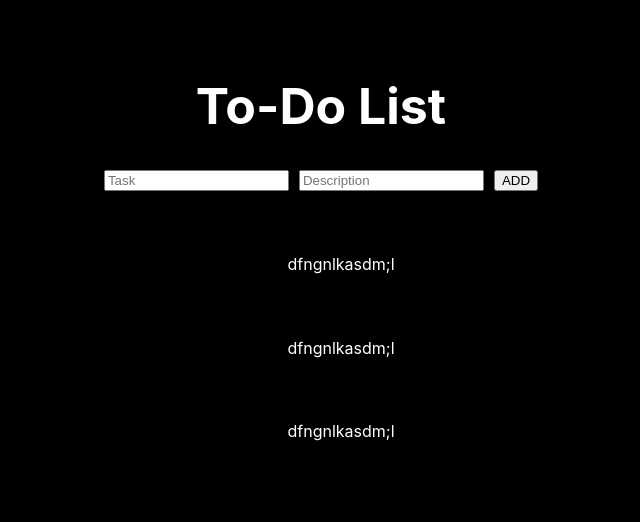
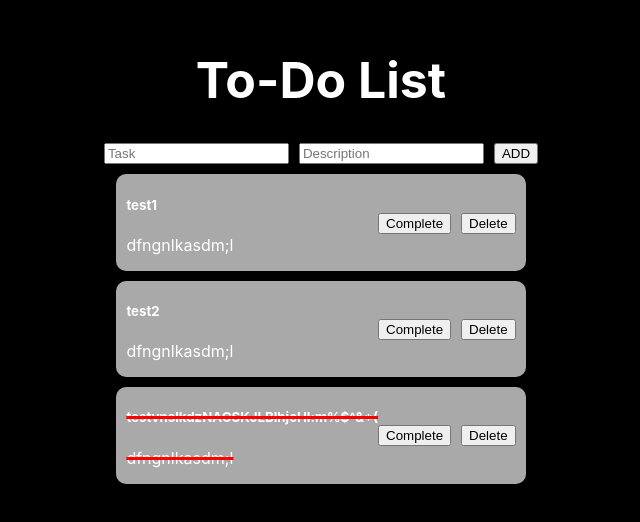
Before and after one commit to Pavel-174/to-do-list, a React (Create React App) app: page / in a window 1280 px wide. Shown: the part 150-672 px from the top of the page, without its empty margins (319-959 px from the left). Built offline with nearby package versions, Linux system fonts and the light colour scheme.

Commit message:
to-do-list

```diff
--- a/src/components/ToDoList/ToDoList.css
+++ b/src/components/ToDoList/ToDoList.css
@@ -1,3 +1,31 @@
 .todolist__text {
     color: white;
 }
+.todolist__header {
+    color: white;
+}
+
+.todolist__item {
+    display: flex;
+    flex-direction: row;
+    align-items: center;
+    justify-content: space-between;
+    background-color: darkgray;
+    margin-top: 10px;
+    padding: 0 10px;
+    border-radius: 10px;
+    text-align: left;
+}
+
+.todolist__list {
+    padding: 0;
+    margin: 0;
+}
+
+.todolist__task_checked {
+    text-decoration: line-through 3px solid red;
+}
+
+.todolist__button:nth-child(2) {
+  margin-left: 10px
+}
--- a/src/components/ToDoList/ToDoList.tsx
+++ b/src/components/ToDoList/ToDoList.tsx
@@ -1,21 +1,19 @@
 import React from 'react';
+import ToDoListItem from '../ToDoListItem/ToDoListItem';
 import './ToDoList.css'
 
 const tasks = [
-    {id: '1', task: 'test1', description: 'dfngnlkasdm;l', checked: false},
-    {id: '2', task: 'test2', description: 'dfngnlkasdm;l', checked: false},
-    {id: '3', task: 'testvnslkdzNACSKJLBlhjcHl:m%$^&*(', description: 'dfngnlkasdm;l', checked: true}
+    {id: 1, name: 'test1', description: 'dfngnlkasdm;l', checked: false},
+    {id: 2, name: 'test2', description: 'dfngnlkasdm;l', checked: false},
+    {id: 3, name: 'testvnslkdzNACSKJLBlhjcHl:m%$^&*(', description: 'dfngnlkasdm;l', checked: true}
 ]
 
 function ToDoList() {
   return (
     <div className='todolist'>
-        <ul>
+        <ul className='todolist__list'>
           {tasks.map(task =>
-            <li className="todolist__item" key={task.id}>
-              <h5 className="todolist__header">{task.task}</h5>
-              <p  className="todolist__text">{task.description}</p>
-            </li>
+            <ToDoListItem task={task}/>
           )}
         </ul>
     </div>
--- /dev/null
+++ b/src/components/ToDoListItem/ToDoListItem.tsx
@@ -0,0 +1,27 @@
+import React from 'react';
+
+interface ToDoListItemProps {
+    task: {
+        id: number;
+        name: string;
+        description: string;
+        checked: boolean;
+    }
+}
+
+const ToDoListItem:  React.FC<ToDoListItemProps> = ({task}) => {
+  return (
+    <li className="todolist__item" key={task.id}>
+      <div className={`todolist__task ${task.checked ? `todolist__task_checked`: ""}`}>
+        <h5 className="todolist__header">{task.name}</h5>
+        <p  className="todolist__text">{task.description}</p>
+      </div>
+      <div>
+        <button className="todolist__button">Complete</button>
+        <button className="todolist__button">Delete</button>
+      </div>
+    </li>
+  );
+}
+
+export default ToDoListItem;
```
